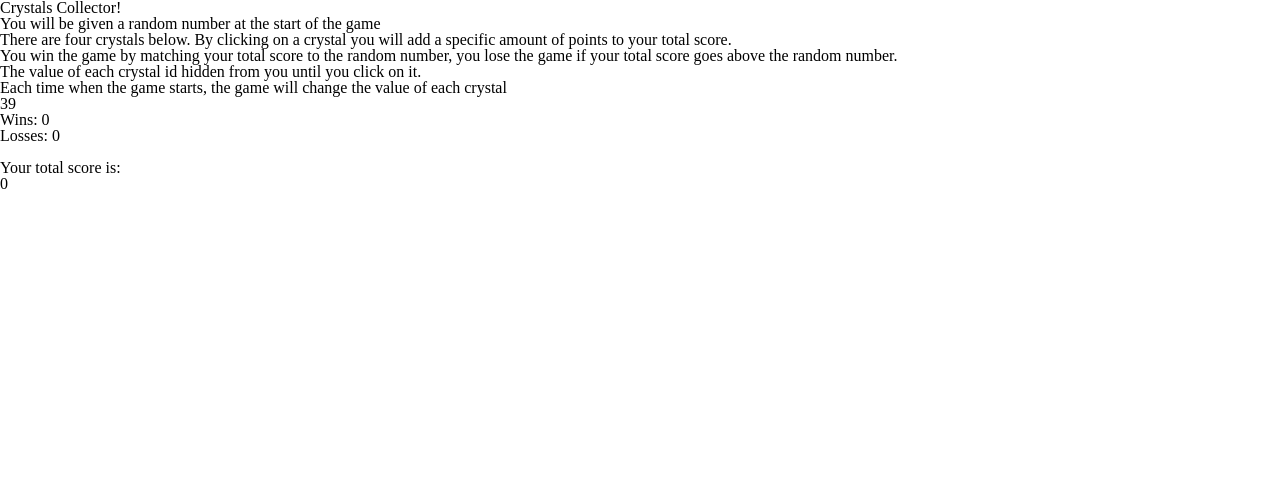
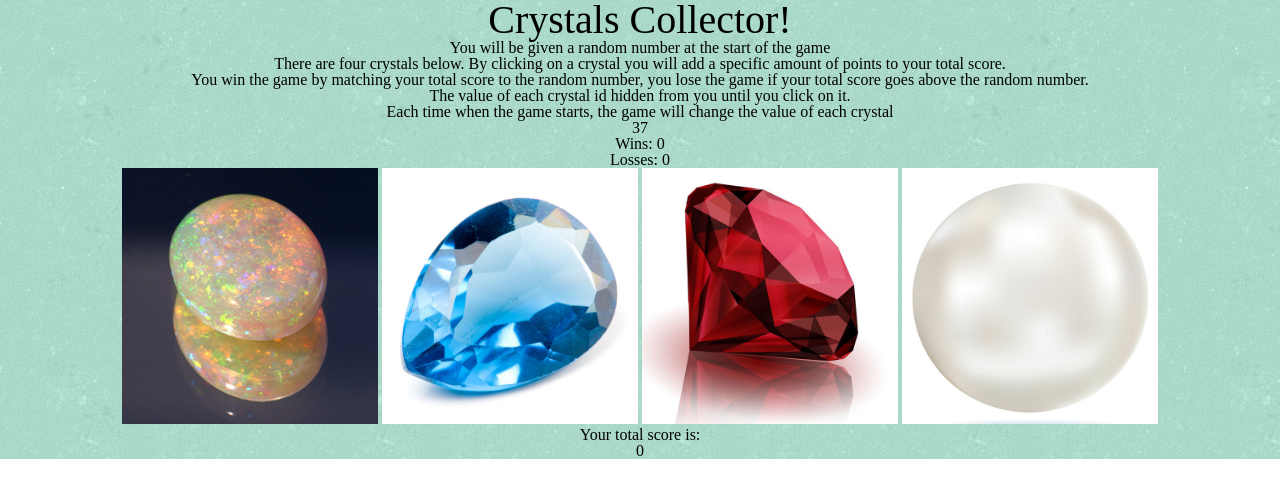
Before and after one commit to cnb535/Crystal-Game, a plain HTML site: page index.html in a window 1280 px wide. Drawn offline with Linux system fonts and the light colour scheme.

Commit message:
The HTML and CSS file has been updated. Images has been added to page. All the text in the wrapper has been centered.

```diff
--- a/assets/css/style.css
+++ b/assets/css/style.css
@@ -0,0 +1,13 @@
+h1 {
+	font-size: 40px;
+}
+
+.crystals {
+	width: 20%;
+	height: 20%;
+}
+
+#wrapper {
+	text-align: center;
+	background-image: url("../images/green_dust_scratch.png");
+}
--- a/assets/javascript/game.js
+++ b/assets/javascript/game.js
@@ -7,3 +7,7 @@ const getRandomIntInclusive = function(min, max) {
 
 const randomNumber = getRandomIntInclusive(120, 19);
 console.log(randomNumber);
+
+const randomNumberDiv = document.getElementById("random-number");
+
+randomNumberDiv.innerHTML = randomNumber;
--- a/index.html
+++ b/index.html
@@ -3,11 +3,11 @@
 	<head>
 		<meta charset="UTF-8">
 		<title>Crystals Collector</title>
+		<link rel="stylesheet" type="text/css" href="assets/css/reset.css">
 		<link rel="stylesheet" type="text/css" href="assets/css/style.css">
-		<link rel="stylesheet" type="text/css" href="assets/css/reset.css">
 	</head>
 	<body>
-		<div>
+		<div id="wrapper">
 			<div>
 				<h1>Crystals Collector!</h1>
 			</div>
@@ -23,9 +23,7 @@
 				Each time when the game starts, the game will change the value of each crystal
 				</p>
 			</div>
-			<div>
-				<p>39</p>
-			</div>
+			<div id="random-number"></div>
 			<div>
 				<p>Wins: 0
 				<br>
@@ -33,10 +31,10 @@
 				</p>
 			</div>
 			<div>
-				<img src="">
-				<img src="">
-				<img src="">
-				<img src="">
+				<img class="crystals" src="assets/images/Crystal-1.jpg">
+				<img class="crystals" src="assets/images/Crystal-2.jpg">
+				<img class="crystals" src="assets/images/Crystal-3.jpg">
+				<img class="crystals" src="assets/images/Crystal-4.jpg">
 			</div>
 			<div>
 				<p>Your total score is:</p>
```
Also changed, not shown: assets/images/Crystal-1.jpg (added), assets/images/Crystal-2.jpg (added), assets/images/Crystal-3.jpg (added), assets/images/Crystal-4.jpg (added), assets/images/green_dust_scratch.png (added), 1 other file.
